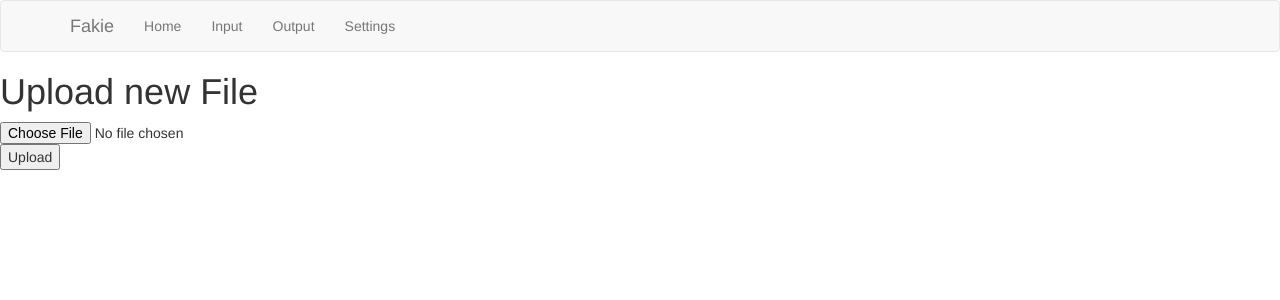
After one commit to daspiker/fakie, a Flask app: page /input in a window 1280 px wide. The commit adds this page. Shown: the top 300 px of the page. Run offline with Flask 2, Linux system fonts and the light colour scheme; some libraries are stand-ins or nearby versions.

Commit message:
bootstrap formatting and added upload file ability

```diff
--- a/app/__init__.py
+++ b/app/__init__.py
@@ -1,5 +1,7 @@
 from flask import Flask
+from flask_bootstrap import Bootstrap
 
 app = Flask(__name__)
+bootstrap = Bootstrap(app)
 
 from app import routes
--- a/app/routes.py
+++ b/app/routes.py
@@ -1,6 +1,11 @@
-from flask import render_template
+from flask import Flask,flash,request,redirect,send_file,render_template
 from app import app
+from werkzeug.utils import secure_filename
+import os
 import subprocess
+
+UPLOAD_FOLDER = 'uploads/'
+app.config['UPLOAD_FOLDER'] = UPLOAD_FOLDER
 
 @app.route('/')
 @app.route('/index')
@@ -12,3 +17,30 @@ def script1():
     subprocess.run(["/home/dennispike/fakie/scripts/test.sh"], shell=True)
     print(subprocess.check_output(["echo", "Fakie Rules!!!"]))
     return render_template('index.html', title='Home')
+
+@app.route('/input', methods=['GET', 'POST'])
+def input():
+    if request.method == 'POST':
+        # check if the post request has the file part
+        if 'file' not in request.files:
+            print('no file')
+            return redirect(request.url)
+        file = request.files['file']
+        # if user does not select file, browser also
+        # submit a empty part without filename
+        if file.filename == '':
+            print('no filename')
+            return redirect(request.url)
+        else:
+            filename = secure_filename(file.filename)
+            file.save(os.path.join(app.config['UPLOAD_FOLDER'], filename))
+            print("saved file successfully")
+    return render_template('input.html')
+
+@app.route('/output')
+def output():
+    return render_template('output.html')
+
+@app.route('/settings')
+def settings():
+    return render_template('settings.html')
--- a/app/templates/base.html
+++ b/app/templates/base.html
@@ -1,14 +1,44 @@
-<html>
-    <head>
-      {% if title %}
-      <title>{{ title }} - Fakie</title>
-      {% else %}
-      <title>Welcome to Microblog</title>
-      {% endif %}
-    </head>
-    <body>
-        <div>Fakie: <a href="/index">Home</a></div>
-        <hr>
-        {% block content %}{% endblock %}
-    </body>
-</html>
+{% extends 'bootstrap/base.html' %}
+
+{% block title %}
+    {% if title %}{{ title }} - Fakie{% else %}Fakie{% endif %}
+{% endblock %}
+
+{% block navbar %}
+    <nav class="navbar navbar-default">
+        <div class="container">
+            <div class="navbar-header">
+                <button type="button" class="navbar-toggle collapsed" data-toggle="collapse" data-target="#bs-example-navbar-collapse-1" aria-expanded="false">
+                    <span class="sr-only">Toggle navigation</span>
+                    <span class="icon-bar"></span>
+                    <span class="icon-bar"></span>
+                    <span class="icon-bar"></span>
+                </button>
+                <a class="navbar-brand" href="{{ url_for('index') }}">Fakie</a>
+            </div>
+            <div class="collapse navbar-collapse" id="bs-example-navbar-collapse-1">
+                <ul class="nav navbar-nav">
+                    <li><a href="{{ url_for('index') }}">Home</a></li>
+                    <li><a href="{{ url_for('input') }}">Input</a></li>
+                    <li><a href="{{ url_for('output') }}">Output</a></li>
+                    <li><a href="{{ url_for('settings') }}">Settings</a></li>
+                </ul>
+            </div>
+        </div>
+    </nav>
+{% endblock %}
+
+{% block content %}
+    <div class="container">
+        {% with messages = get_flashed_messages() %}
+        {% if messages %}
+            {% for message in messages %}
+            <div class="alert alert-info" role="alert">{{ message }}</div>
+            {% endfor %}
+        {% endif %}
+        {% endwith %}
+
+        {# application content needs to be provided in the app_content block #}
+        {% block app_content %}{% endblock %}
+    </div>
+{% endblock %}
--- /dev/null
+++ b/app/templates/input.html
@@ -0,0 +1,11 @@
+{% extends "base.html" %}
+
+{% block content %}
+    <!doctype html>
+    <title>Input</title>
+    <h1>Upload new File</h1>
+    <form action="" method=post enctype=multipart/form-data>
+      <p><input type=file name=file>
+         <input type=submit value=Upload>
+    </form>
+{% endblock %}
--- /dev/null
+++ b/app/templates/output.html
@@ -0,0 +1,5 @@
+{% extends "base.html" %}
+
+{% block content %}
+    <h1>Output</h1>
+{% endblock %}
--- /dev/null
+++ b/app/templates/settings.html
@@ -0,0 +1,5 @@
+{% extends "base.html" %}
+
+{% block content %}
+    <h1>Settings</h1>
+{% endblock %}
```
